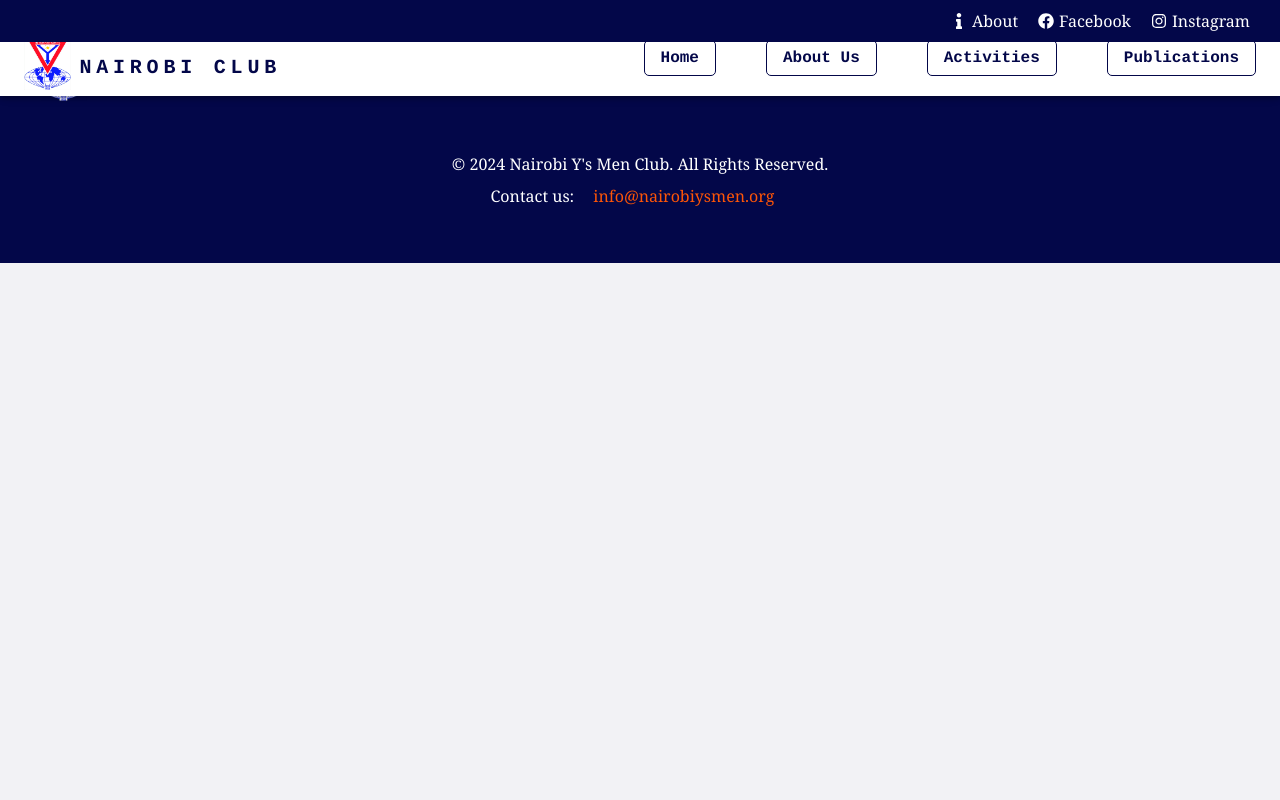
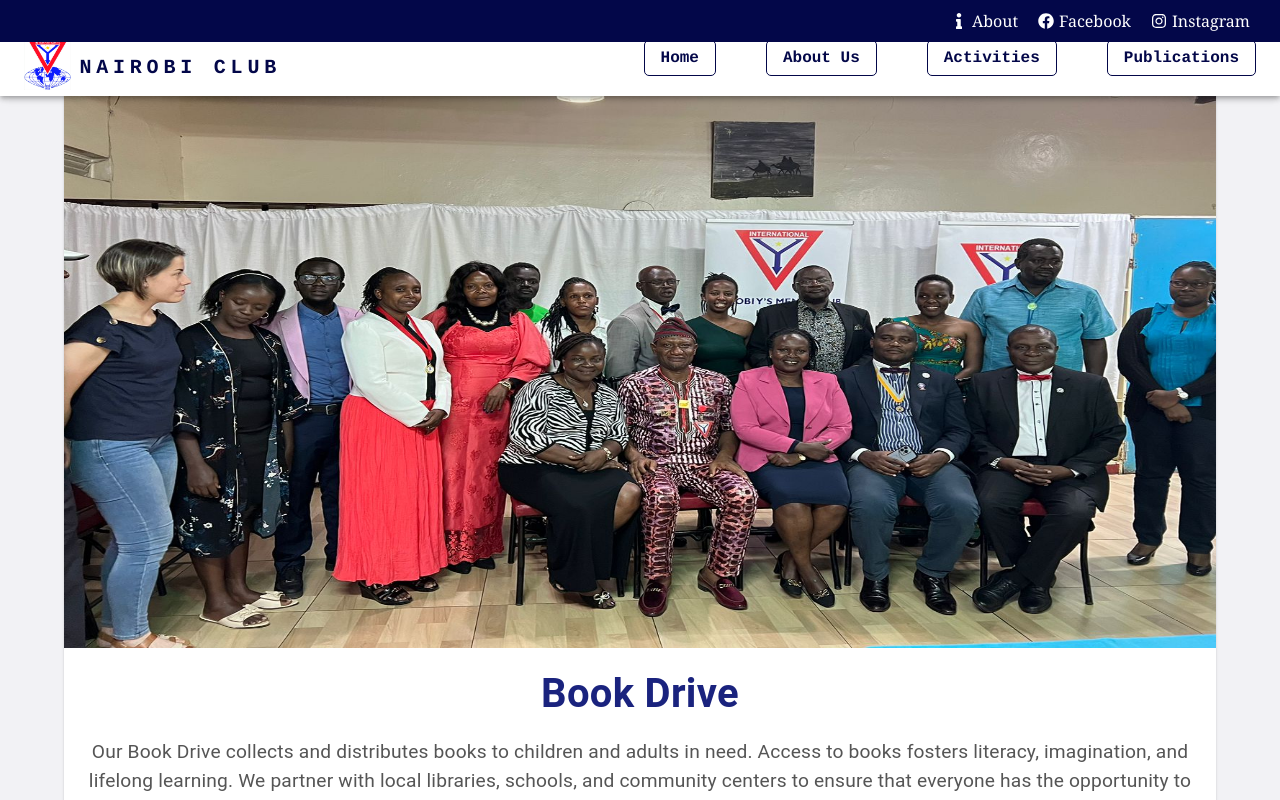
Before and after one commit to Njogu23/nairobi-ysmen, a React (Vite) app: page /activity/book-drive in a window 1280 px wide. Shown: the top 800 px of the page. Built offline with nearby package versions, Linux system fonts and the light colour scheme.

Commit message:
pseudo content

```diff
--- a/src/App.jsx
+++ b/src/App.jsx
@@ -5,6 +5,7 @@ import Home from "./components/Home"
 import NavBar from "./components/Navbar/NavBar"
 import { Route, Routes } from "react-router-dom";
 import Publications from "./components/Publications/Publications";
+import ActivityDetail from "./components/Activities/ActivityDetails";
 
 
 function App() {
@@ -17,6 +18,7 @@ function App() {
         <Route path="/" element={<Home />} />
         <Route path="/aboutus" element={<About />} />
         <Route path="/activities" element={<Activities />} />
+        <Route path="/activity/:id" element={<ActivityDetail />} />
         <Route path="/publications" element={<Publications />} />
       </Routes>
       <Footer />
--- /dev/null
+++ b/src/MyContext.jsx
@@ -0,0 +1,58 @@
+import React, { createContext, useState} from 'react'
+
+export const MyContext = createContext();
+
+export const ContextProvider = ({ children }) => {
+
+    const activityDetails = {
+        'feeding-program': {
+            id:"1",
+            title: 'Feeding Program',
+            image: '/fellowship.jpg',
+            description: 'Providing meals to the needy.',
+            content: 'Our Feeding Program focuses on providing nutritious meals to underprivileged communities. We believe that no one should go hungry, and we strive to make a difference one meal at a time. Our dedicated volunteers work tirelessly to prepare and distribute food to those in need. Join us in our mission to eradicate hunger and improve lives.',
+        },
+        'desk-donation': {
+            id:"2",
+            title: 'Desk Donation',
+            image: '/main.jpg',
+            description: 'Donating desks to schools.',
+            content: 'Education is a fundamental right, and our Desk Donation initiative aims to support schools by providing essential furniture. By donating desks, we help create a conducive learning environment for students. This initiative not only enhances the educational experience but also encourages better attendance and performance. Help us support education and empower the next generation.',
+        },
+        'book-drive': {
+            id:"3",
+            title: 'Book Drive',
+            image: '/tunji.jpeg',
+            description: 'Collecting and distributing books.',
+            content: 'Our Book Drive collects and distributes books to children and adults in need. Access to books fosters literacy, imagination, and lifelong learning. We partner with local libraries, schools, and community centers to ensure that everyone has the opportunity to read and learn. Get involved by donating new or gently used books, or volunteer to help with collection and distribution.',
+        },
+        'health-camp': {
+            id:"4",
+            title: 'Health Camp',
+            image: '/tree planting.jpg',
+            description: 'Providing free health check-ups and services.',
+            content: 'The Health Camp initiative provides free medical check-ups and health services to underserved communities. Our team of healthcare professionals and volunteers offer screenings, consultations, and treatment for various health issues. By bringing healthcare to those who cannot afford it, we aim to improve overall community health and well-being. Support our efforts by volunteering or donating medical supplies.',
+        },
+        'environmental-cleanup': {
+            id:"5",
+            title: 'Environmental Cleanup',
+            image: '/tree planting.jpg',
+            description: 'Organizing clean-up drives in local areas.',
+            content: 'Our Environmental Cleanup activities focus on preserving the natural beauty of our surroundings. We organize clean-up drives in local parks, beaches, and neighborhoods to remove litter and promote environmental awareness. This initiative not only improves the aesthetics of our communities but also protects wildlife and reduces pollution. Join us in making a positive impact on the environment.',
+        },
+        'youth-mentorship': {
+            id:"6",
+            title: 'Youth Mentorship',
+            image: '/fellowship.jpg',
+            description: 'Guiding and supporting young individuals.',
+            content: 'The Youth Mentorship program connects experienced mentors with young individuals seeking guidance and support. Our mentors provide advice on education, career choices, and personal development, helping mentees navigate their challenges and achieve their goals. This initiative fosters a supportive community and empowers the next generation of leaders. Become a mentor or mentee and make a difference today.',
+        },
+    };
+
+
+    return (
+        <MyContext.Provider value={{activityDetails}}>
+            {children}
+        </MyContext.Provider>
+    )
+}
--- a/src/components/Activities/Activities.jsx
+++ b/src/components/Activities/Activities.jsx
@@ -1,48 +1,12 @@
-import React from 'react';
+import React, {useContext} from 'react';
 import { NavLink } from 'react-router-dom';
 import { Card, CardContent, CardMedia, Typography, Button, Grid, Container } from '@mui/material';
 import './activities.css';
+import { MyContext } from '../../MyContext';
 
 export default function Activities() {
 
-    const activityDetails = {
-        'feeding-program': {
-            title: 'Feeding Program',
-            image: '/fellowship.jpg',
-            description: 'Providing meals to the needy.',
-            content: 'Our Feeding Program focuses on providing nutritious meals to underprivileged communities. We believe that no one should go hungry, and we strive to make a difference one meal at a time. Our dedicated volunteers work tirelessly to prepare and distribute food to those in need. Join us in our mission to eradicate hunger and improve lives.',
-        },
-        'desk-donation': {
-            title: 'Desk Donation',
-            image: '/main.jpg',
-            description: 'Donating desks to schools.',
-            content: 'Education is a fundamental right, and our Desk Donation initiative aims to support schools by providing essential furniture. By donating desks, we help create a conducive learning environment for students. This initiative not only enhances the educational experience but also encourages better attendance and performance. Help us support education and empower the next generation.',
-        },
-        'book-drive': {
-            title: 'Book Drive',
-            image: '/tunji.jpeg',
-            description: 'Collecting and distributing books.',
-            content: 'Our Book Drive collects and distributes books to children and adults in need. Access to books fosters literacy, imagination, and lifelong learning. We partner with local libraries, schools, and community centers to ensure that everyone has the opportunity to read and learn. Get involved by donating new or gently used books, or volunteer to help with collection and distribution.',
-        },
-        'health-camp': {
-            title: 'Health Camp',
-            image: '/tree planting.jpg',
-            description: 'Providing free health check-ups and services.',
-            content: 'The Health Camp initiative provides free medical check-ups and health services to underserved communities. Our team of healthcare professionals and volunteers offer screenings, consultations, and treatment for various health issues. By bringing healthcare to those who cannot afford it, we aim to improve overall community health and well-being. Support our efforts by volunteering or donating medical supplies.',
-        },
-        'environmental-cleanup': {
-            title: 'Environmental Cleanup',
-            image: '/tree planting.jpg',
-            description: 'Organizing clean-up drives in local areas.',
-            content: 'Our Environmental Cleanup activities focus on preserving the natural beauty of our surroundings. We organize clean-up drives in local parks, beaches, and neighborhoods to remove litter and promote environmental awareness. This initiative not only improves the aesthetics of our communities but also protects wildlife and reduces pollution. Join us in making a positive impact on the environment.',
-        },
-        'youth-mentorship': {
-            title: 'Youth Mentorship',
-            image: '/fellowship.jpg',
-            description: 'Guiding and supporting young individuals.',
-            content: 'The Youth Mentorship program connects experienced mentors with young individuals seeking guidance and support. Our mentors provide advice on education, career choices, and personal development, helping mentees navigate their challenges and achieve their goals. This initiative fosters a supportive community and empowers the next generation of leaders. Become a mentor or mentee and make a difference today.',
-        },
-    };
+    const { activityDetails } = useContext(MyContext)
 
     return (
         <div>
@@ -82,7 +46,11 @@ export default function Activities() {
                                     className="card-media"
                                 />
                                 <CardContent className="card-content">
-                                    <Typography gutterBottom variant="h5" component="div">
+                                    <Typography
+                                    style={{color:'#030749'}}
+                                    gutterBottom
+                                    variant="h5"
+                                    component="div">
                                         {activityDetails[key].title}
                                     </Typography>
                                     <Typography variant="body2" color="text.secondary">
@@ -92,9 +60,16 @@ export default function Activities() {
                                 <CardContent>
                                     <Button
                                         variant="contained"
-                                        color="primary"
                                         component={NavLink}
                                         to={`/activity/${key}`}
+                                        onMouseOver={(e)=> {
+                                            e.target.style.backgroundColor = "#1979f5"
+                                            e.target.style.color = "white"
+                                          }}
+                                          onMouseOut={(e)=> {
+                                            e.target.style.backgroundColor = "#0a54f5"
+                                            e.target.style.color = "white"
+                                          }}
                                         className="read-more-button"
                                     >
                                         Read More
--- /dev/null
+++ b/src/components/Activities/ActivityDetails.jsx
@@ -0,0 +1,33 @@
+import React, { useContext } from 'react';
+import { useParams } from 'react-router-dom';
+import { Card, CardContent, CardMedia, Typography, Container } from '@mui/material';
+import { MyContext } from '../../MyContext';
+import './activities.css';
+
+const ActivityDetail = () => {
+  const { id } = useParams();
+  const {activityDetails } = useContext(MyContext)
+  const activity = activityDetails[id];
+
+  return (
+    <Container className="activity-detail-container">
+      <Card className="activity-detail-card">
+        <img
+          src={activity.image}
+          alt={activity.title}
+          className="activity-detail-media"
+        />
+        <CardContent className="activity-detail-content">
+          <Typography variant="h4" gutterBottom>
+            {activity.title}
+          </Typography>
+          <Typography variant="body1">
+            {activity.content}
+          </Typography>
+        </CardContent>
+      </Card>
+    </Container>
+  );
+};
+
+export default ActivityDetail;
--- a/src/components/Activities/activities.css
+++ b/src/components/Activities/activities.css
@@ -81,12 +81,39 @@
     text-align: center;
 }
 
-.read-more-button {
-    margin-top: 10px;
-    transition: background-color 0.3s ease, color 0.3s ease;
-}
+.activity-detail-container {
+    display: flex;
+    width: 100%;
+    justify-content: center;
+    align-items: center;
+    text-align: center;
+  }
 
-.read-more-button:hover {
-    background-color: #0069d9;
-    color: #fff;
-}
+  .activity-detail-container img {
+    height: 80vh;
+    width: 100%;
+  }
+
+  .activity-detail-card {
+    width: 100%;
+    box-shadow: 0 4px 8px rgba(0, 0, 0, 0.1);
+    border-radius: 10px;
+  }
+
+  .activity-detail-media {
+    border-top-left-radius: 10px;
+    border-top-right-radius: 10px;
+  }
+
+
+  .activity-detail-content h4 {
+    font-size: 2.5rem;
+    font-weight: bold;
+    color: #1a237e;
+    margin-bottom: 20px;
+  }
+
+  .activity-detail-content p {
+    font-size: 1.2rem;
+    color: #555555;
+  }
--- a/src/components/OurWork/ourwork.css
+++ b/src/components/OurWork/ourwork.css
@@ -47,7 +47,7 @@
 
 .card-title {
   font-size: 24px;
-  font-weight: bold;
+  font-weight: 900;
   color: #1a237e;
   margin-bottom: 10px;
   animation: fadeInUp 1s 0.5s ease-out; /* Staggered animation for title */
@@ -83,6 +83,7 @@
 
   .card-title {
     font-size: 20px;
+    font-weight: 700;
   }
 
   .card-desc {
--- a/src/main.jsx
+++ b/src/main.jsx
@@ -3,12 +3,15 @@ import ReactDOM from "react-dom/client";
 import App from "./App.jsx";
 import "./index.css";
 import { BrowserRouter } from "react-router-dom";
+import { ContextProvider } from "./MyContext.jsx";
 
 
 ReactDOM.createRoot(document.getElementById("root")).render(
   <React.StrictMode>
-    <BrowserRouter>
-      <App />
-    </BrowserRouter>
+    <ContextProvider>
+      <BrowserRouter>
+        <App />
+      </BrowserRouter>
+    </ContextProvider>
   </React.StrictMode>
 );
```
Also changed, not shown: src/components/About/About.jsx (+24 -2 lines), src/components/About/about.css (+6 -14 lines).
